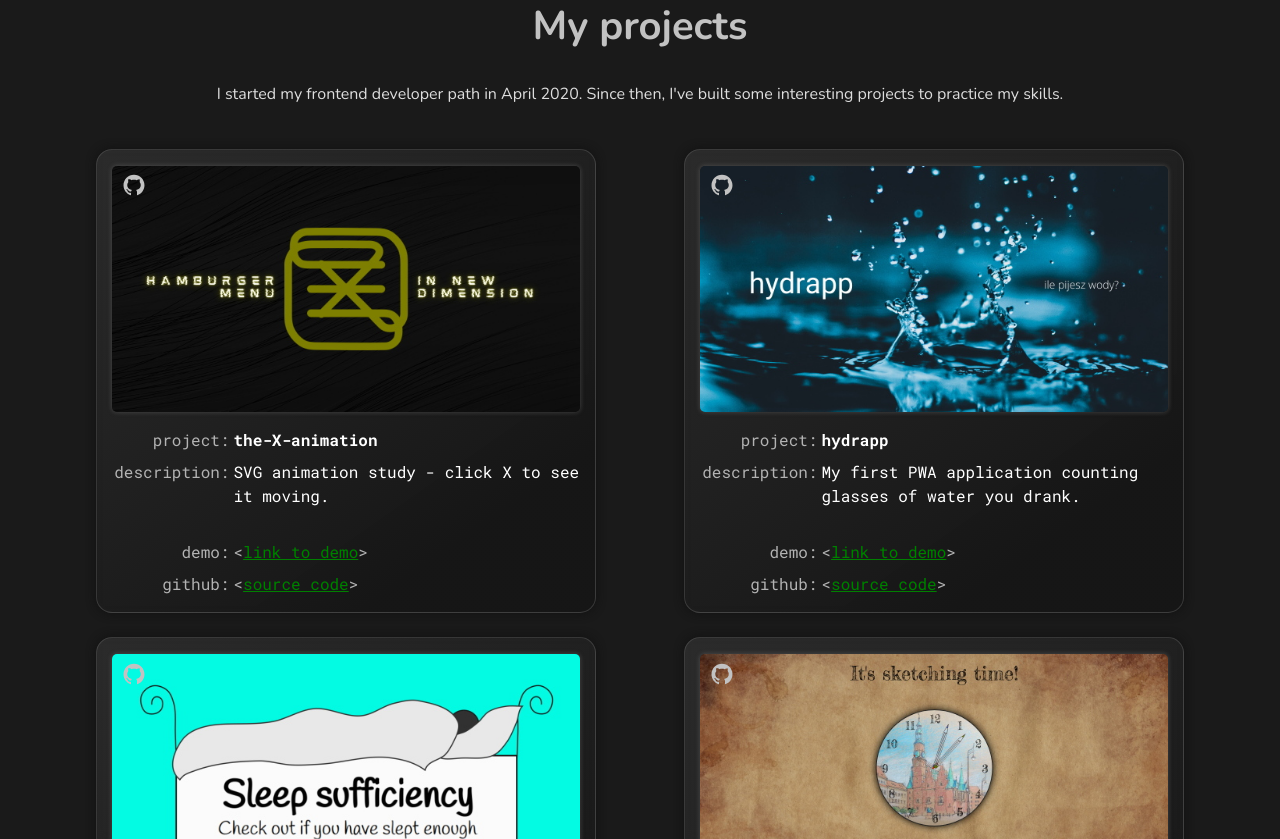
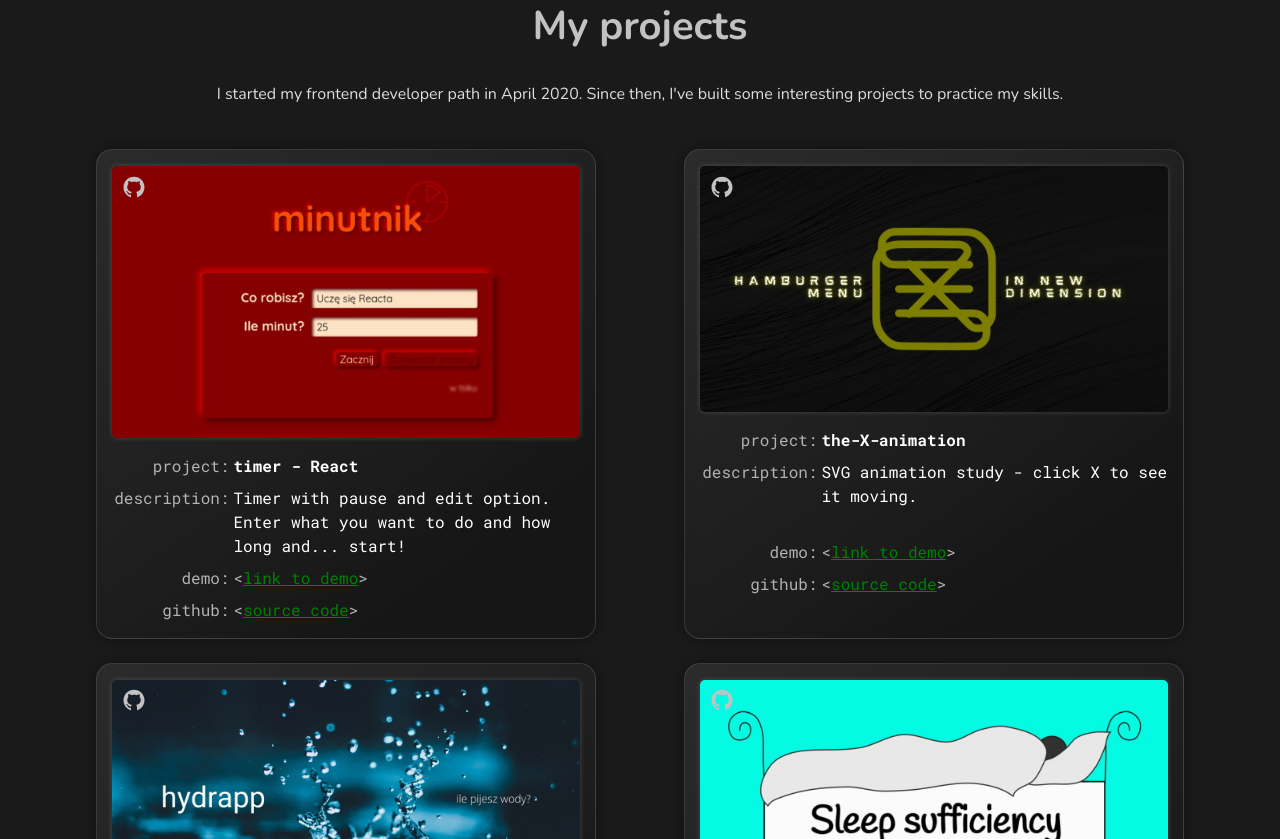
Before and after one commit to dorotapindur/dorotapindur.github.io, a website built with webpack: page src/pages/index.html in a window 1280 px wide. Shown: the part 356-1195 px from the top of the page. Built offline with nearby package versions, Linux system fonts and the light colour scheme.

Commit message:
add timer project card

```diff
--- a/src/pages/index.html
+++ b/src/pages/index.html
@@ -33,6 +33,17 @@
         <p class="projects__description">I started my frontend developer path in April 2020. Since then, I've built some interesting projects to practice my skills.</p>
         <ul class="projects__container repository-list--js">
 
+          <li class="card">
+            <img src="../assets/icons/Github-white.svg" class="card__github-icon" width="24" height="24" alt="">
+            <img class="card__thumbnail" src="../assets/img/timer.jpg" alt="project thumbnail image" />
+            <div class="card__text-container">
+                <p class="card__category">project:</p> <p class="card__content card__content--project">timer - React</p>
+                <p class="card__category">description:</p> <p class="card__content card__content--description">Timer with pause and edit option. Enter what you want to do and how long and... start!</p>
+
+                <p class="card__category card__category--demo">demo:</p> <p class="card__content card__content--demo">&lt;<a class="card__link" href="https://dorotapindur.github.io/timeboxing/" rel="noopener noreferrer" target=_blank title="${name} - demo">link to demo</a>&gt;</p>
+                <p class="card__category">github:</p> <p class="card__content card__content--source">&lt;<a class="card__link" href="https://github.com/dorotapindur/timeboxing" rel="noopener noreferrer" target=_blank title="${name} - repository">source code</a>&gt;</p>
+            </div>
+          </li>
           <li class="card">
             <img src="../assets/icons/Github-white.svg" class="card__github-icon" width="24" height="24" alt="">
             <img class="card__thumbnail" src="../assets/img/the-x-animation.jpg" alt="project thumbnail image" />
```
Also changed, not shown: src/assets/img/timer.jpg (added).
